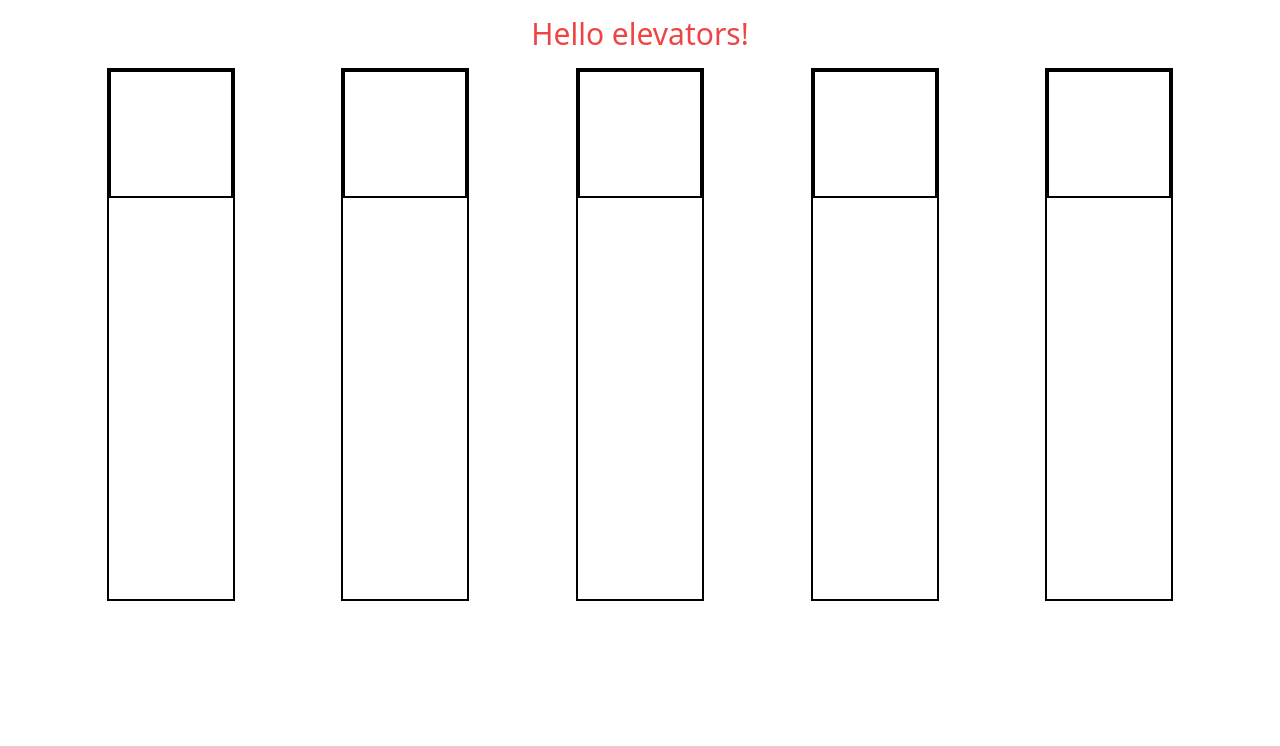
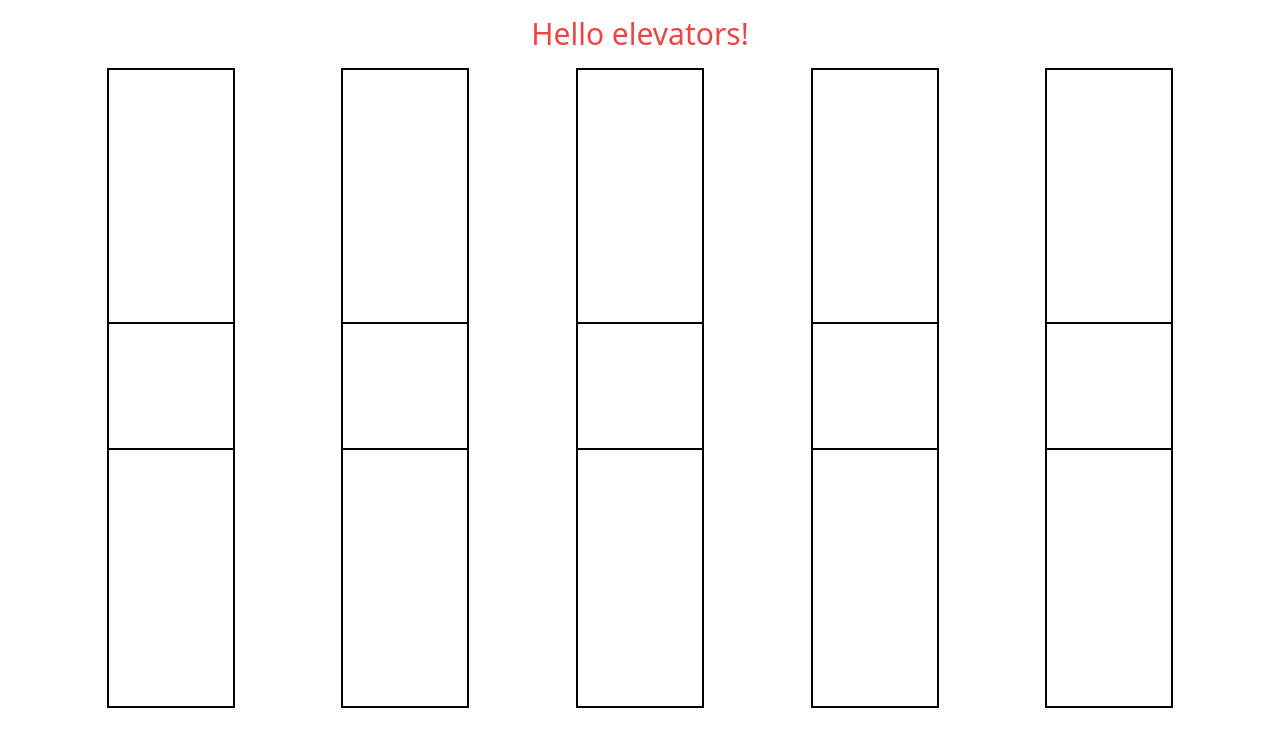
Before and after one commit to mrcxmrj/elevator-simulation, a React (Vite) app: page / in a window 1280 px wide. Shown: the top 746 px of the page. Built offline with nearby package versions, Linux system fonts and the light colour scheme.

Commit message:
add elevators

```diff
--- a/src/App.tsx
+++ b/src/App.tsx
@@ -1,4 +1,4 @@
-import Building from "./Building";
+import Building from "./components/Building";
 
 export default function App() {
     return (
--- a/src/Building.tsx
+++ /dev/null
@@ -1,13 +0,0 @@
-import Shaft from "./Shaft";
-
-export default function Building() {
-    return (
-        <div className="h-2/3 flex justify-evenly">
-            <Shaft />
-            <Shaft />
-            <Shaft />
-            <Shaft />
-            <Shaft />
-        </div>
-    )
-}
--- a/src/Elevator.tsx
+++ /dev/null
@@ -1,6 +0,0 @@
-export default function Elevator() {
-    return (
-        <div className="w-full h-32 border-2 border-black">
-        </div>
-    );
-}
--- a/src/Shaft.tsx
+++ /dev/null
@@ -1,9 +0,0 @@
-import Elevator from "./Elevator";
-
-export default function Shaft() {
-    return (
-        <div className="h-full w-32 border-2 border-black">
-            <Elevator />
-        </div>
-    )
-}
--- /dev/null
+++ b/src/components/Building.tsx
@@ -0,0 +1,17 @@
+import { useState } from "react";
+import Shaft from "./Shaft";
+
+export default function Building() {
+    const [floorNumber, setFloorNumber] = useState(5);
+    const [shaftNumber, setShaftNumber] = useState(5);
+
+    return (
+        <div className="flex justify-evenly">
+            {Array(shaftNumber)
+                .fill("")
+                .map((_, index) => (
+                    <Shaft key={index} floorNumber={floorNumber} />
+                ))}
+        </div>
+    );
+}
--- /dev/null
+++ b/src/components/Elevator.tsx
@@ -0,0 +1,13 @@
+type ElevatorProps = {
+    floor: number;
+};
+
+export default function Elevator(props: ElevatorProps) {
+    const calculateFloorPosition = (floor: number) => `${8 * floor}rem`;
+    return (
+        <div
+            className="absolute w-full h-32 border-y-2 border-black"
+            style={{ bottom: calculateFloorPosition(props.floor) }}
+        ></div>
+    );
+}
--- /dev/null
+++ b/src/components/Shaft.tsx
@@ -0,0 +1,18 @@
+import Elevator from "./Elevator";
+
+type ShaftProps = {
+    floorNumber: number;
+};
+export default function Shaft(props: ShaftProps) {
+    const calculateShaftHeight = (floorNumber: number) =>
+        `${floorNumber * 8}rem`;
+
+    return (
+        <div
+            className="relative w-32 border-2 border-black"
+            style={{ height: calculateShaftHeight(props.floorNumber) }}
+        >
+            <Elevator floor={2} />
+        </div>
+    );
+}
```
